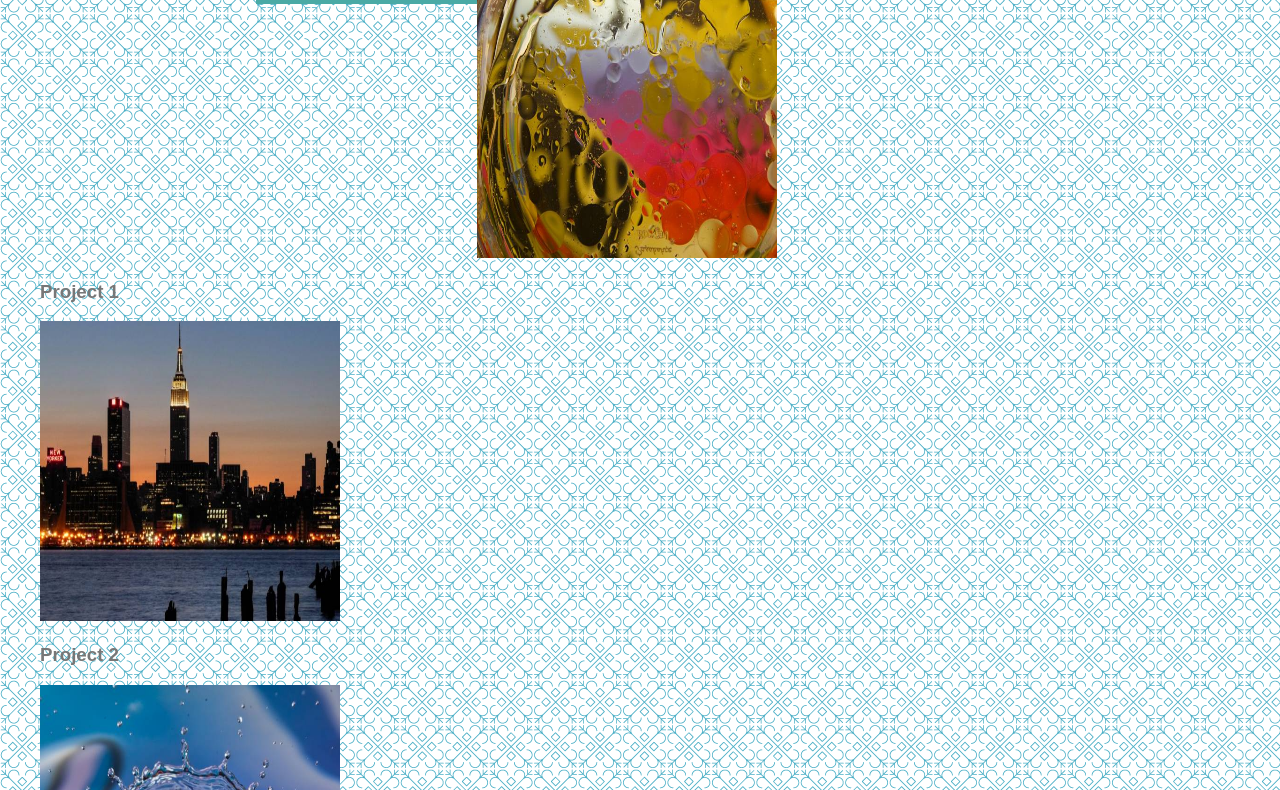
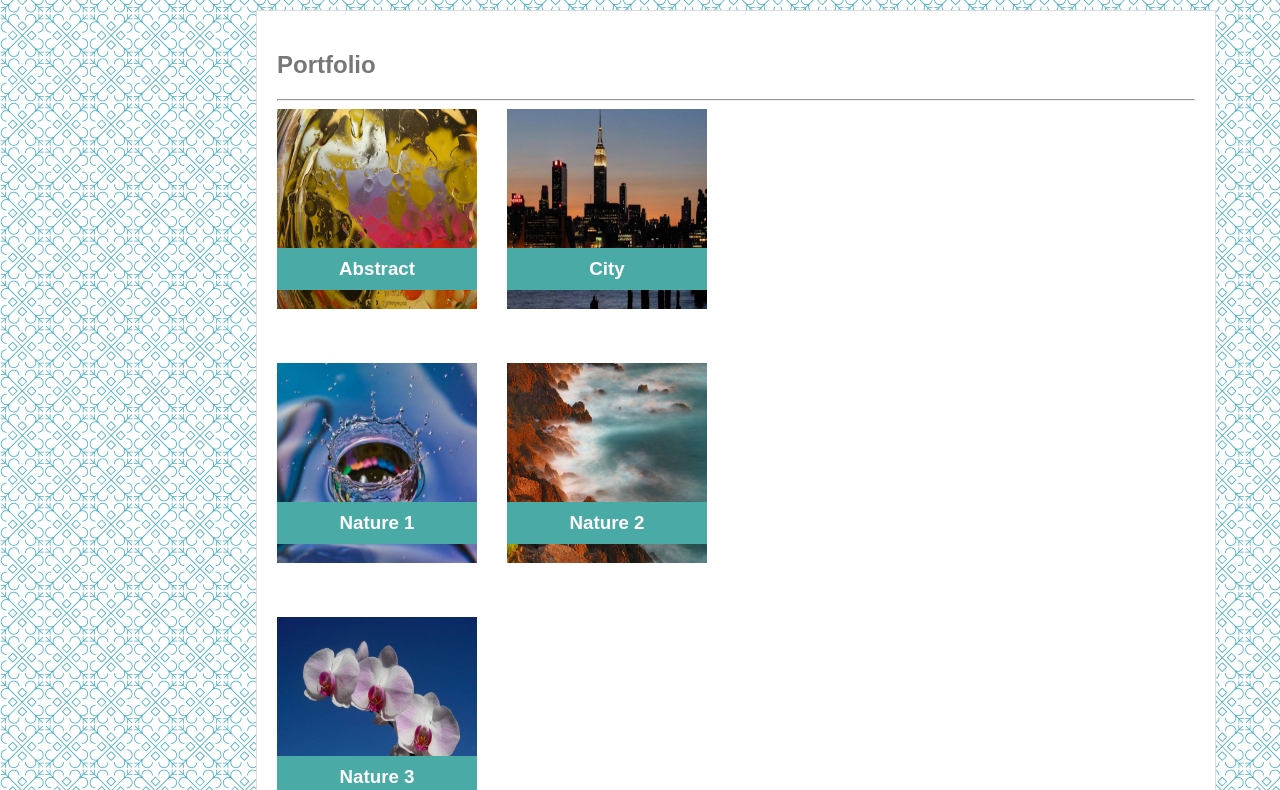
Before and after one commit to muzzyay/basic-portfolio, a plain HTML site: page portfolio.html in a window 1280 px wide. Shown: the part 120-910 px from the top of the page. Drawn offline with Linux system fonts and the light colour scheme; files that its build step writes are made by us from their sources; files whose address does not match are found by name.

Commit message:
About Me and Portfolio is Done

```diff
--- a/assets/css/style.css
+++ b/assets/css/style.css
@@ -8,6 +8,7 @@ body {
 
 .header-filler {
     background-color: #ffffff;
+    border-bottom: 1px solid #777777;
 }
 
 header {
@@ -42,8 +43,18 @@ nav {
     margin-right: 25px;
     color: grey;
 }
+
+a {
+
+    padding: 5px;
+    margin: 5px;
+}
+
+.about, .portfolio {
+    border-right: 1px solid #666666;
+}
 /* About Me Begins */
-#main-bio {
+#main-bio, #main-portfolio {
     background-color: #ffffff;
     border: 1px solid #dddddd;
     margin-top: 0%;
@@ -65,6 +76,32 @@ nav {
 
 }
 /* About Me Ends */
+
+img {
+    width: 200px;
+    height: 200px;
+}
+
+.abstract, .city, .nat1, .nat2, .nat3 {
+    position: relative;
+    /* border: 2px solid black; */
+    float: left;
+    margin-right: 30px;
+    margin-bottom: 50px;
+
+}
+
+.abstract h3, .city h3, .nat1 h3, .nat2 h3, .nat3 h3 {
+    position: absolute;
+    top: 120px;
+    left: 0;
+    width: 200px;
+    background-color: #4aaaa5;
+    text-align: center;
+    color: white;
+    padding-top: 10px;
+    padding-bottom: 10px;
+}
 footer {
     background-color: #666666;
     border-top: 8px solid #4aaaa5;
--- a/portfolio.html
+++ b/portfolio.html
@@ -5,44 +5,69 @@
     <meta charset="UTF-8">
     <meta name="viewport" content="width=device-width, initial-scale=1.0">
     <meta http-equiv="X-UA-Compatible" content="ie=edge">
-    <title>Portfolio</title>
-    <link rel="stylesheet" type="text/css" href="style.css">
+    <title>Welcome</title>
+    <link rel="stylesheet" type="text/css" href="assets/css/style.css">
 </head>
 
 <body>
+    <div class="wrapper">
+        <div class="header-filler">
+
             <header>
+
                 <h1>Mustafa Ay</h1>
                 <nav>
-            <a href="index.html">About</a>
-            <a href="portfolio.html">Portfolio</a>
+                    <a class="about" href="index.html">About</a>
+                    <a class="portfolio" href="portfolio.html">Portfolio</a>
                     <a href="contact.html">Contact</a>
                 </nav>
+
+                <div class="clearfix"></div>
+
+
             </header>
-    <figure>
+        </div>
+
+
+        <div class="main">
+
+            <section id="main-portfolio">
                 <h2>Portfolio</h2>
                 <hr>
+                <div class="abstract">
+                    <img src="assets/images/abstract-q-c-640-480-8.jpg" alt="Abstract">
 
-        <img src="assets/images/abstract-q-c-640-480-8.jpg" alt="Project 1" width="300px" height="300px">
-        <h3>Project 1</h3>
+                        <h3>Abstract</h3>
 
-        <img src="assets/images/city-q-c-640-480-4.jpg" alt="Project 2" width="300px" height="300px">
-        <h3>Project 2</h3>
+                </div>
+                <div class="city">
+                    <img src="assets/images/city-q-c-640-480-4.jpg" alt="City">
+                    <h3>City</h3>
+                </div>
+                <div class="clearfix"></div>
+                <div class="nat1">
+                    <img src="assets/images/nature-q-c-640-480-10.jpg" alt="Nature1">
+                    <h3>Nature 1</h3>
+                </div>
+                <div class="nat2">
+                    <img src="assets/images/nature-q-c-640-480-3.jpg" alt="Nature 2">
+                    <h3>Nature 2</h3>
+                </div>
+                <div class="clearfix"></div>
+                <div class="nat3">
+                    <img src="assets/images/nature-q-c-640-480-7.jpg" alt="Nature 3">
+                    <h3>Nature 3</h3>
+                </div>
 
-        <img src="assets/images/nature-q-c-640-480-10.jpg" alt="Project 3" width="300px" height="300px">
-        <h3>Project 3</h3>
-
-        <img src="assets/images/nature-q-c-640-480-3.jpg" alt="Project 4" width="300px" height="300px">
-        <h3>Project 4</h3>
-
-        <img src="assets/images/nature-q-c-640-480-7.jpg" alt="Project 5" width="300px" height="300px">
-        <h3>Project 5</h3>
-    </figure>
+                <div class="clearfix"></div>
+            </section>
+        </div>
+        <div class="push"></div>
+    </div>
 
 
 
-
-
-    <footer>
+    <footer class="footer">
         <h6>&copy;Copyright</h6>
     </footer>
 
```
Also changed, not shown: contact.html (+1 -1 lines), index.html (+3 -3 lines). Lines whose indentation alone changed are shown as unchanged.
